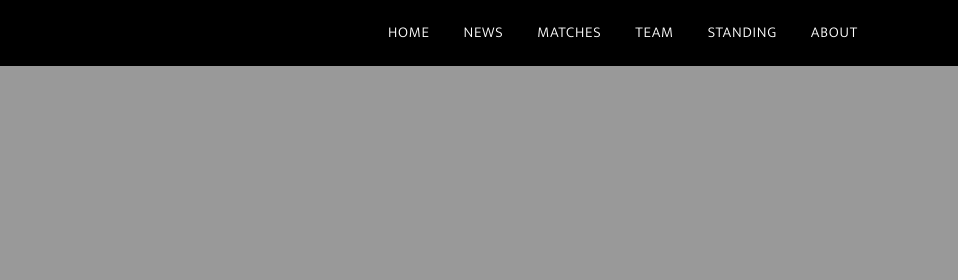
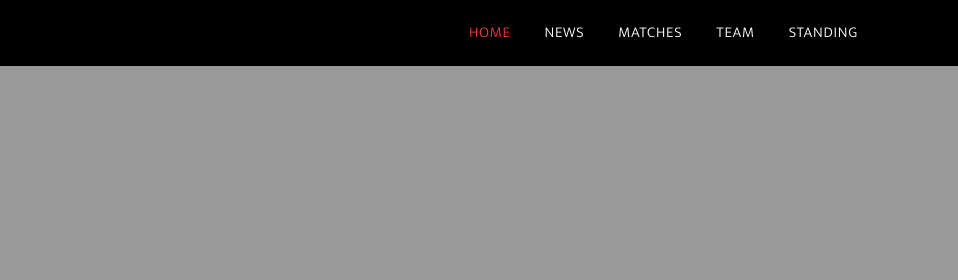
Before and after one commit to noureddinsouad/pwa--, a plain HTML site: page index.html in a window 1280 px wide. Shown: the top 280 px of the page, 322-1280 px from the left. Drawn offline with Linux system fonts and the light colour scheme; no server answers; files whose address does not match are found by name.

Commit message:
Update index.html

```diff
--- a/index.html
+++ b/index.html
@@ -131,7 +131,7 @@ function refresh()
           <div class="d-inline-block d-md-none ml-md-0 mr-auto py-3"><a href="#" class="site-menu-toggle js-menu-toggle text-white"><span class="icon-menu h3"></span></a></div>
 
           <ul class="site-menu js-clone-nav d-none d-md-block">
-            <li >
+            <li class="active" >
               <a href="index.html">Home</a>
 
             </li>
@@ -142,7 +142,7 @@ function refresh()
             <li><a href="matches.html">Matches</a></li>
             <li><a href="team.html">Team</a></li>
             <li><a href="standing.html">standing</a></li>
-            <li><a href="about.html">About</a></li>
+
 
           </ul>
         </div>
```
